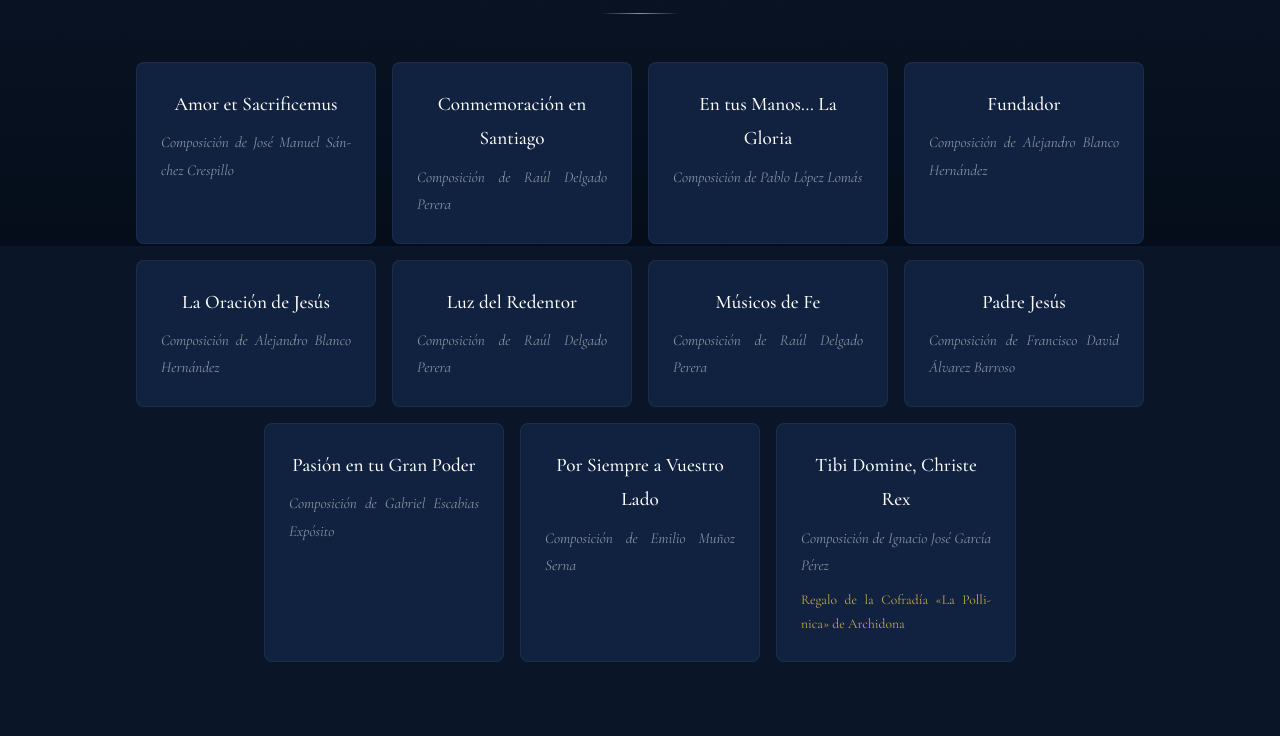
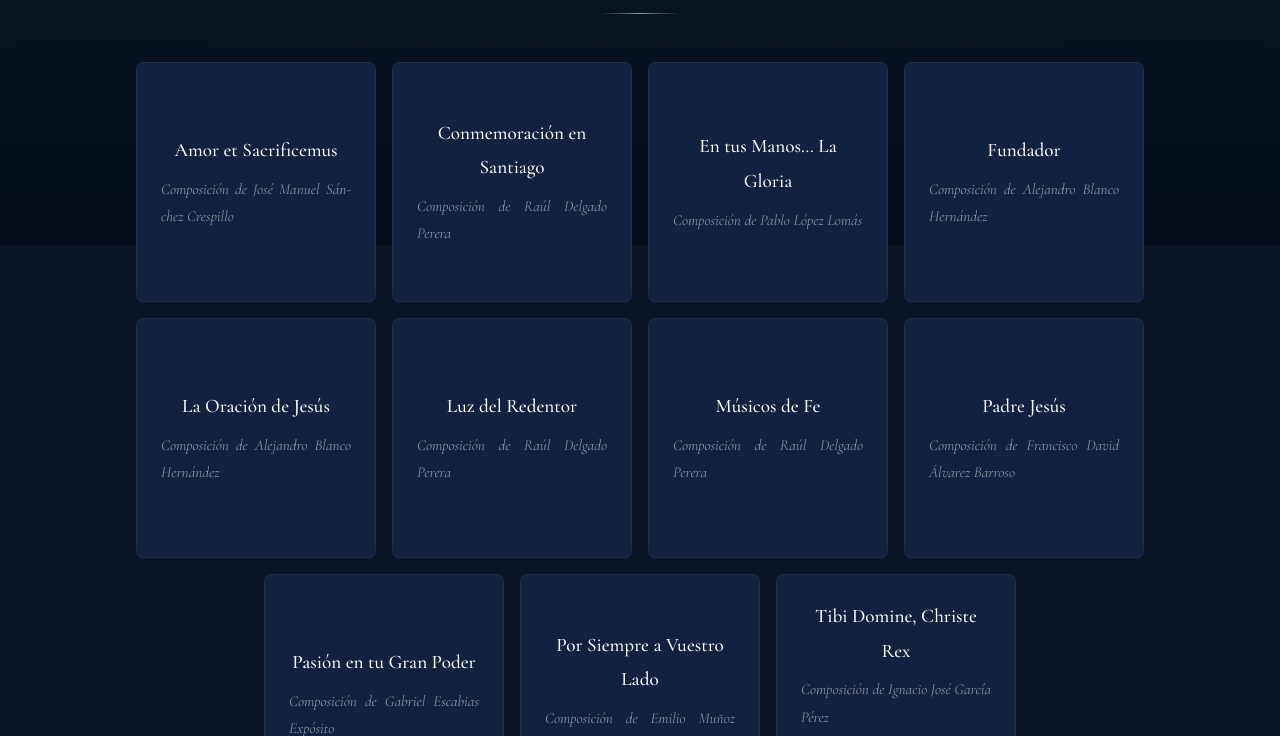
Before and after one commit to zorroparrasyeray-design/amjc-web, an Astro site: page /amjc-web/repertorio in a window 1280 px wide. Shown: the part 554-1290 px from the top of the page. Built offline with nearby package versions, Linux system fonts and the light colour scheme; Astro itself is replaced by a stand-in of ours.

Commit message:
Marchas propias en tarjetas cuadradas del mismo tamano

```diff
--- a/public/styles.css
+++ b/public/styles.css
@@ -560,8 +560,8 @@ button { background: none; border: none; cursor: pointer; font-family: inherit;
 .historia-galeria--misericordia { grid-template-columns: repeat(3, 1fr); max-width: 1000px; margin: 0 auto; }
 
 /* Marchas grid */
-.marchas-grid { display: flex; flex-wrap: wrap; justify-content: center; gap: 1rem; }
-.marchas-grid .marcha-card { flex: 0 1 240px; }
+.marchas-grid { display: flex; flex-wrap: wrap; justify-content: center; align-items: flex-start; gap: 1rem; }
+.marchas-grid .marcha-card { flex: 0 0 240px; width: 240px; aspect-ratio: 1; display: flex; flex-direction: column; justify-content: center; }
 .marcha-card { background: var(--azul-medio); border: 1px solid rgba(255,255,255,0.05); border-radius: 8px; padding: 1.5rem; text-align: center; transition: var(--transition); position: relative; overflow: hidden; }
 .marcha-card::before { content: ''; position: absolute; top: 0; left: 0; right: 0; height: 2px; background: linear-gradient(90deg, transparent, var(--rojo), transparent); transform: scaleX(0); transform-origin: center; transition: var(--transition); }
 .marcha-card:hover { border-color: rgba(255,255,255,0.1); transform: translateY(-4px); }
```
